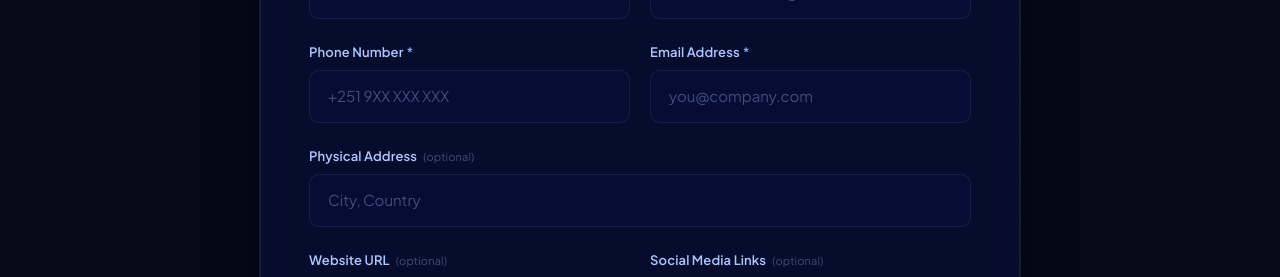
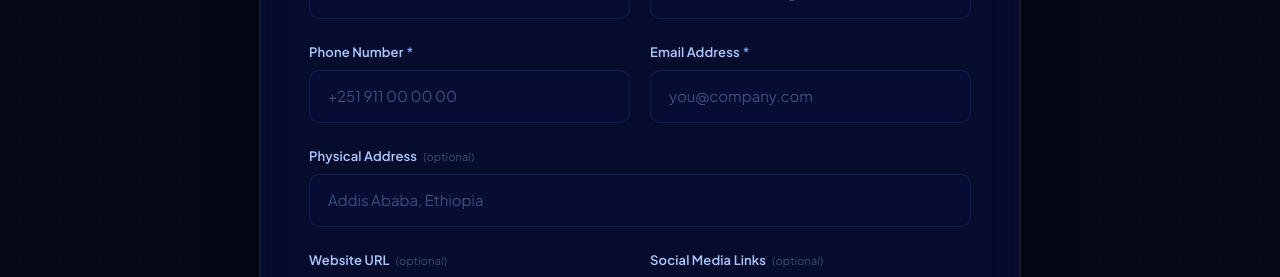
Before and after one commit to melhektechnologies/Melhek-Client-Intake, a React (Vite) app in the folder app/: page /step/1 in a window 1280 px wide. Shown: the part 482-759 px from the top of the page. Built offline with nearby package versions, Linux system fonts and the light colour scheme.

Commit message:
Final 100% Perfect Localization for Ethiopia market

```diff
--- a/app/src/components/sections/Step1CompanyInfo.tsx
+++ b/app/src/components/sections/Step1CompanyInfo.tsx
@@ -52,7 +52,7 @@ export function Step1CompanyInfo() {
         <div className="grid grid-cols-1 md:grid-cols-2 gap-5">
           <FormInput
             label="Phone Number" name="phone" value={ci.phone}
-            onChange={upd('phone')} placeholder="+251 9XX XXX XXX"
+            onChange={upd('phone')} placeholder="+251 911 00 00 00"
             type="tel" required error={errors['companyInfo.phone']}
           />
           <FormInput
@@ -64,7 +64,7 @@ export function Step1CompanyInfo() {
 
         <FormInput
           label="Physical Address" name="address" value={ci.address}
-          onChange={upd('address')} placeholder="City, Country"
+          onChange={upd('address')} placeholder="Addis Ababa, Ethiopia"
           optional
         />
 
--- a/app/src/components/sections/Step8TechnicalRequirements.tsx
+++ b/app/src/components/sections/Step8TechnicalRequirements.tsx
@@ -22,9 +22,10 @@ const EMAIL_OPTIONS = [
 ];
 
 const INTEGRATIONS = [
-  'Google Analytics', 'Facebook Pixel', 'WhatsApp Business', 'Mailchimp',
-  'HubSpot', 'Salesforce', 'Stripe', 'PayPal', 'TeleBirr', 'QuickBooks',
-  'Xero', 'Slack', 'Zapier', 'Twilio SMS', 'Google Maps', 'Other',
+  'Telebirr', 'Chapa', 'CBE Birr', 'Amole',
+  'WhatsApp Business', 'Google Maps', 'Salesforce', 'HubSpot',
+  'Shopify', 'Mailchimp', 'Stripe', 'PayPal',
+  'QuickBooks', 'Slack', 'Custom API', 'Other',
 ];
 
 export function Step8TechnicalRequirements() {
--- a/app/src/components/wizard/RangeSlider.tsx
+++ b/app/src/components/wizard/RangeSlider.tsx
@@ -1,4 +1,4 @@
-const BUDGET_OPTIONS = ['Under $5K', '$5K–$15K', '$15K–$50K', '$50K–$100K', '$100K+'];
+const BUDGET_OPTIONS = ['Under 100k ETB', '100k–500k ETB', '500k–1.5M ETB', '1.5M–5M ETB', '5M+ ETB'];
 
 interface RangeSliderProps {
   label: string;
```
